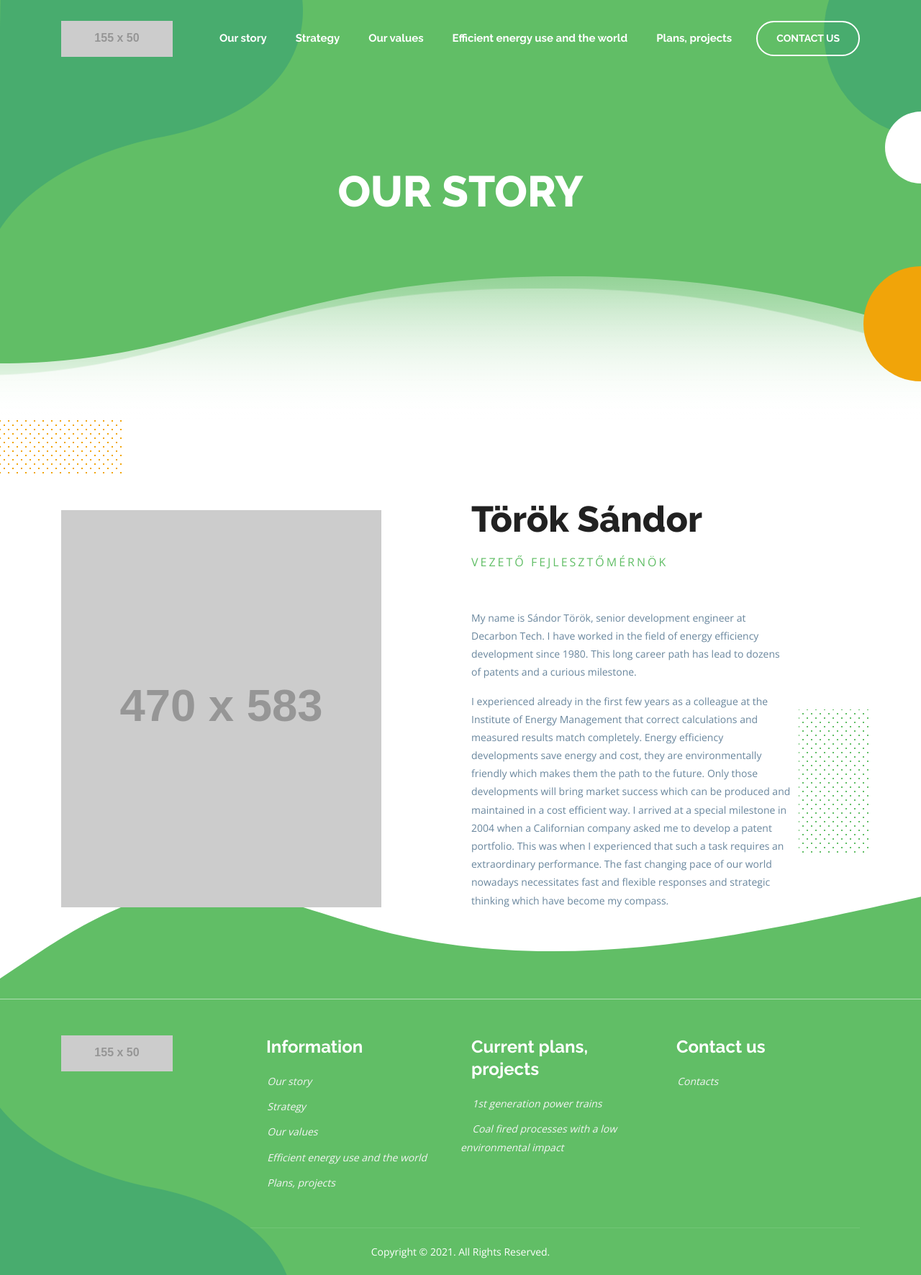
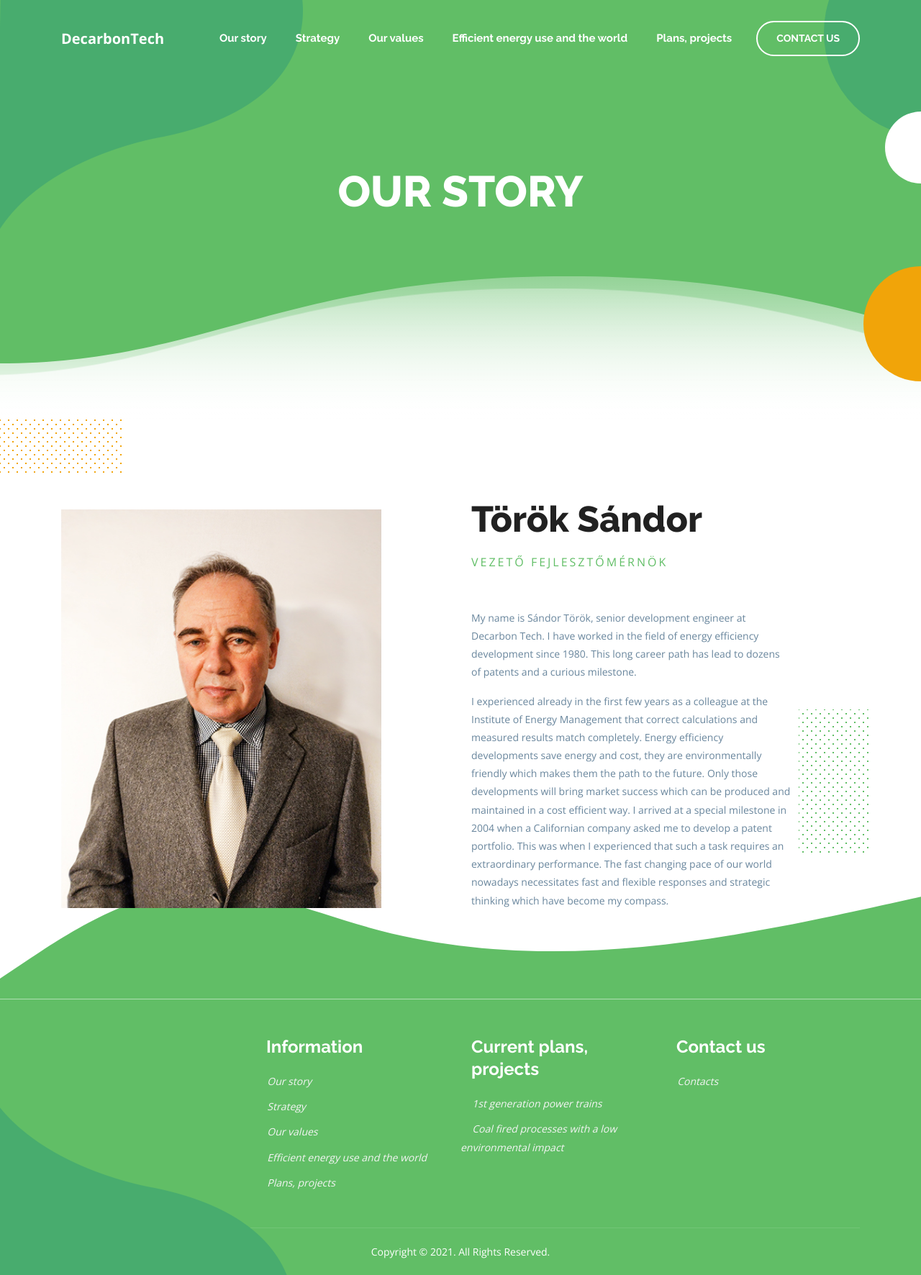
Before and after one commit to rutkai/decarbon, a Jekyll site: the page built from story.html, in a window 1280 px wide. Shown: the whole page at 72% size. Built offline with Jekyll 4.4.1, drawn with Linux system fonts in a browser that asks for light colours.

Commit message:
Removing logo, adding photo

```diff
--- a/_includes/footer.html
+++ b/_includes/footer.html
@@ -19,7 +19,7 @@
         {%- assign sorted_pages = site.pages | where: "category", "front" | sort: "order" -%}
         {%- assign sorted_projects = site.pages | where: "category", "project" | sort: "year" -%}
         <div class="col-xl-3 col-lg-3 col-md-4 col-sm-12 footer-widget">
-          <img src="https://via.placeholder.com/155x50" class="mb-4" alt="logo">
+          <!--<img src="https://via.placeholder.com/155x50" class="mb-4" alt="logo">-->
           <!--<p>9000 Regency Parkway, Suite 400 Cary, NC 27518</p>
           <ul class="sigma_sm">
             <li> <a href="#"> <i class="fab fa-facebook-f"></i> </a> </li>
--- a/_includes/header.html
+++ b/_includes/header.html
@@ -3,7 +3,7 @@
 <!-- Aside (Mobile Navigation) -->
 <aside class="sigma_aside sigma_aside-left">
 
-  <a class="navbar-brand" href="/"> <img src="https://via.placeholder.com/155x50" alt="logo"> </a>
+  <a class="navbar-brand" href="/"> <!--<img src="https://via.placeholder.com/155x50" alt="logo">-->DecarbonTech </a>
 
   <!-- Menu -->
   <ul>
@@ -29,7 +29,7 @@
         <!-- Logo Start -->
         <div class="sigma_logo-wrapper">
           <a class="navbar-brand" href="/">
-            <img src="https://via.placeholder.com/155x50" alt="logo">
+            <!--<img src="https://via.placeholder.com/155x50" alt="logo">-->DecarbonTech
           </a>
         </div>
         <!-- Logo End -->
--- a/assets/css/custom.css
+++ b/assets/css/custom.css
@@ -7,6 +7,19 @@ ul.regular-list {
 
 ul.regular-list li {
     margin-left: 30px;
+}
+
+.navbar-brand {
+    color: white;
+    font-weight: bold;
+}
+
+.sigma_header.sticky .navbar-brand {
+    color: #61be66;
+}
+
+.sigma_header.sticky .navbar-brand:hover, .navbar-brand:hover {
+    color: white;
 }
 
 /* Projects */
--- a/story.html
+++ b/story.html
@@ -12,7 +12,7 @@ category: front
 
             <div class="col-lg-5 mb-lg-30 position-relative">
                 <div class="sigma_dots dots-1 secondary d-none d-lg-block"></div>
-                <img src="https://via.placeholder.com/470x583" alt="about">
+                <img src="{{ "/assets/images/story/photo.jpg" | relative_url }}" alt="about">
             </div>
 
             <div class="offset-lg-1 col-lg-5">
```
Also changed, not shown: assets/images/story/photo.jpg (added).
